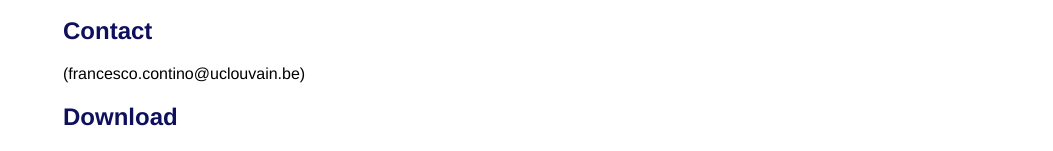
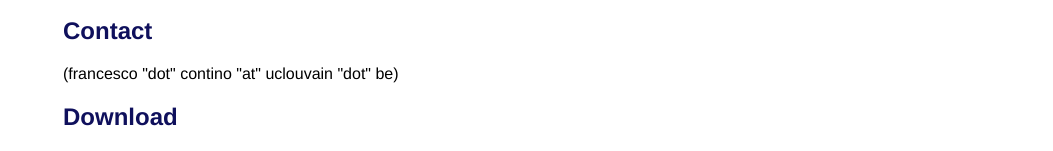
Before and after one commit to fcontino/TDAC, a plain HTML site: page index.html in a window 1280 px wide. Shown: the part 541-692 px from the top of the page, without its empty margins (227-1280 px from the left). Drawn offline with Linux system fonts and the light colour scheme.

Commit message:
Edited index.html via GitHub

```diff
--- a/index.html
+++ b/index.html
@@ -63,7 +63,7 @@ Then you just have to specify this library instead of the official chemistryMode
 <br/>
 <br/>      </p>
 <h2>Contact</h2>
-<p> (francesco.contino@uclouvain.be)
+<p> (francesco "dot" contino "at" uclouvain "dot" be)
 <br/>      </p>
 
 
```
